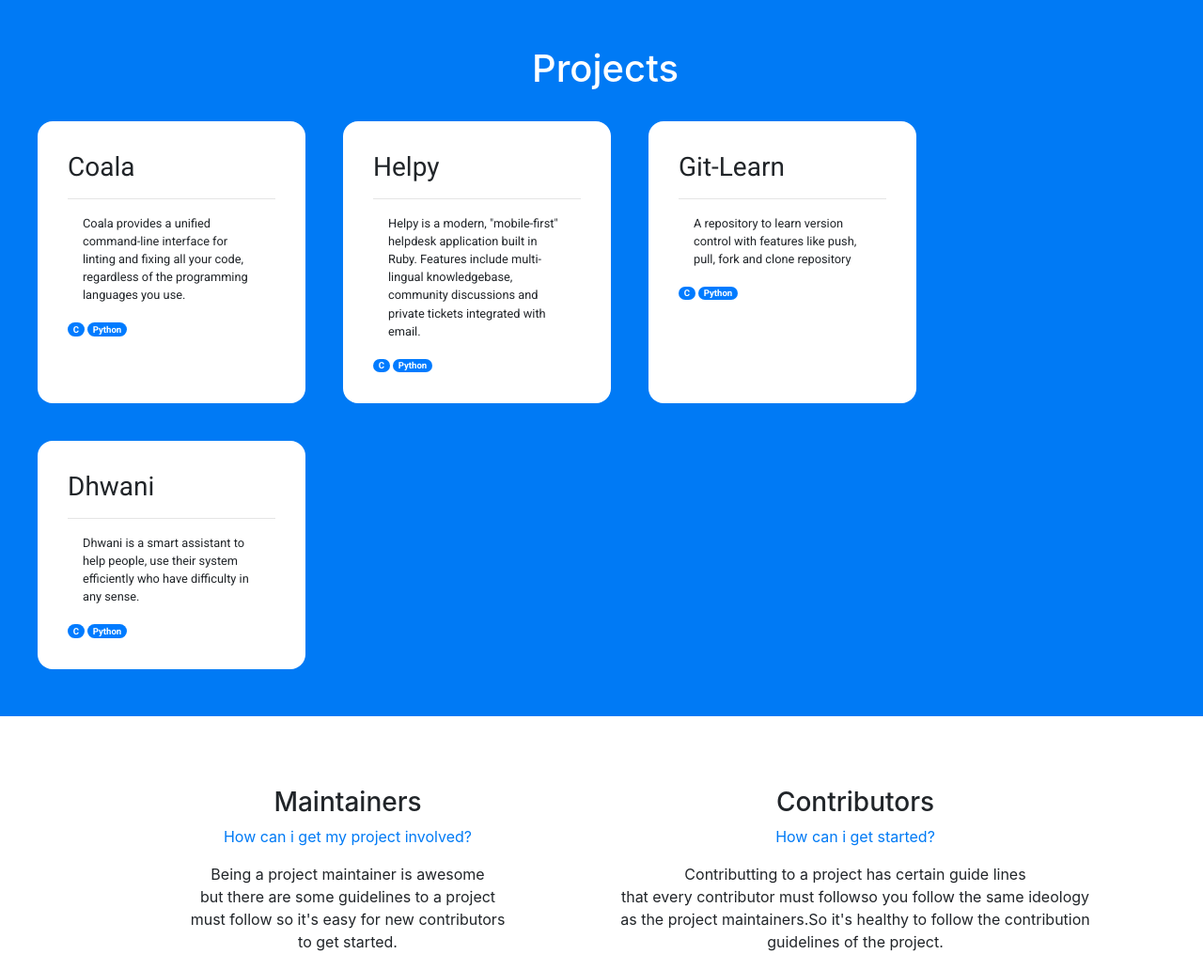
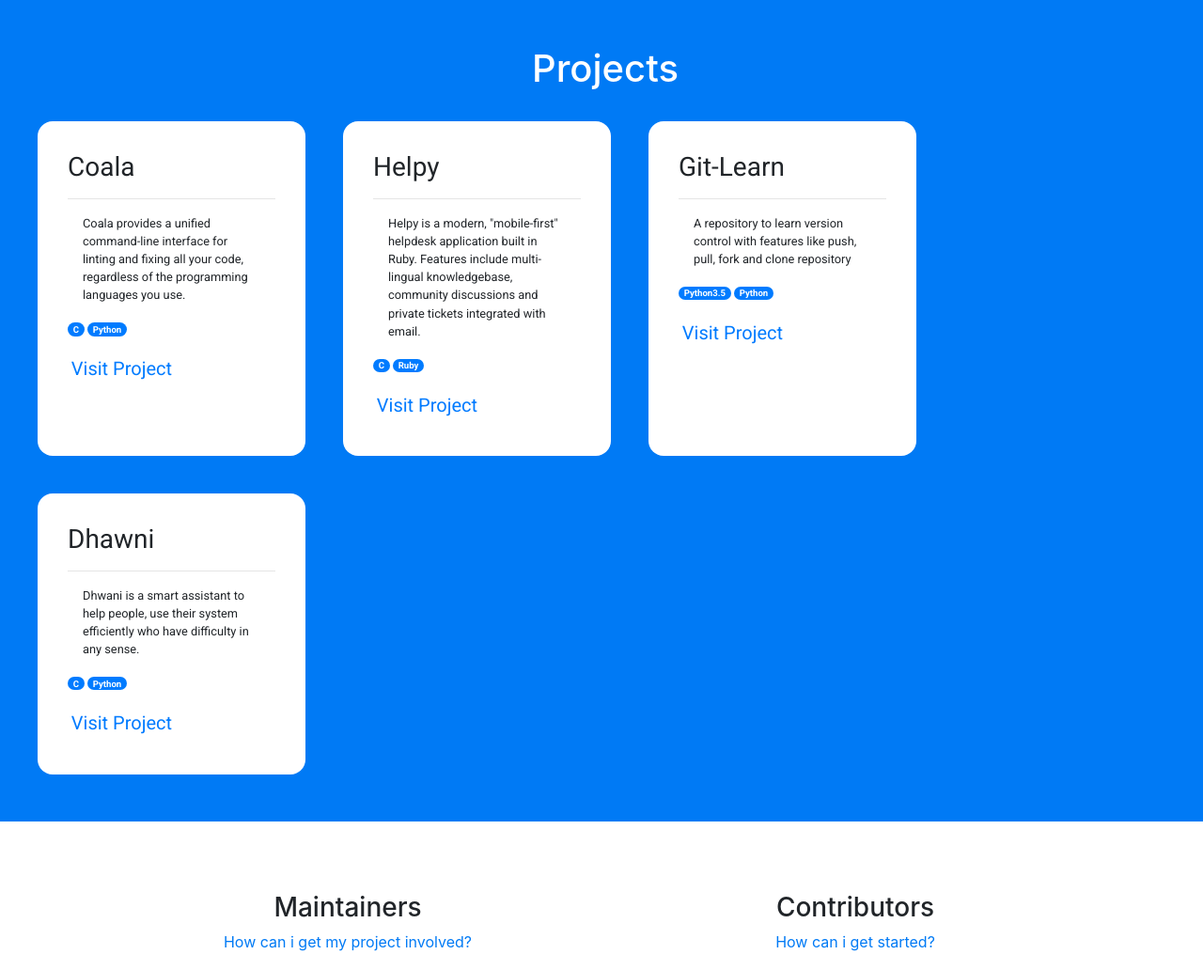
Before and after one commit to Shivams334/Project_Orphan, a Django app: page / in a window 1280 px wide. Shown: the part 1029-2061 px from the top of the page at 94% size. Run offline with Django 3.2, Linux system fonts and the light colour scheme; some libraries are stand-ins or nearby versions.

Commit message:
updated(home.html):updated link to visit project

```diff
--- a/templates/home.html
+++ b/templates/home.html
@@ -43,7 +43,8 @@
                       <p>Coala provides a unified command-line interface for linting and fixing all your code, regardless of the programming languages you use.</p>
                       <div>
                         <span class="badge badge-pill badge-primary">C</span>
-                        <span class="badge badge-pill badge-primary">Python</span>
+                        <span class="badge badge-pill badge-primary">Python</span></br></br>
+                        <span class="badge"><a href="https://github.com/coala/coala"><h5>Visit Project</h5></span></a>
                       </div>
                     </article>
 
@@ -52,7 +53,8 @@
                       <p>Helpy is a modern, "mobile-first" helpdesk application built in Ruby. Features include multi-lingual knowledgebase, community discussions and private tickets integrated with email.</p>
                       <div>
                         <span class="badge badge-pill badge-primary">C</span>
-                        <span class="badge badge-pill badge-primary">Python</span>
+                        <span class="badge badge-pill badge-primary">Ruby</span></br></br>
+                        <span class="badge"><a href="https://github.com/helpyio/helpy"><h5>Visit Project</h5></span></a>
                       </div>
                     </article>
 
@@ -60,17 +62,19 @@
                       <h3>Git-Learn</h3> <hr>
                       <p>A repository to learn version control with features like push, pull, fork and clone repository</p>
                       <div>
-                        <span class="badge badge-pill badge-primary">C</span>
-                        <span class="badge badge-pill badge-primary">Python</span>
+                        <span class="badge badge-pill badge-primary">Python3.5</span>
+                        <span class="badge badge-pill badge-primary">Python</span></br></br>
+                        <span class="badge"><a href="https://github.com/navneet15/gitlearn"><h5>Visit Project</h5></span></a>
                       </div>
                     </article>
 
                     <article class="project-item">
-                      <h3>Dhwani</h3> <hr>
+                      <h3>Dhawni</h3> <hr>
                       <p>Dhwani is a smart assistant to help people, use their system efficiently who have difficulty in any sense.</p>
                       <div>
                         <span class="badge badge-pill badge-primary">C</span>
-                        <span class="badge badge-pill badge-primary">Python</span>
+                        <span class="badge badge-pill badge-primary">Python</span></br></br>
+                        <span class="badge"><a href="https://github.com/hellozee/Dhawni"><h5>Visit Project</h5></span></a>
                       </div>
                     </article>
                   </main>
```
